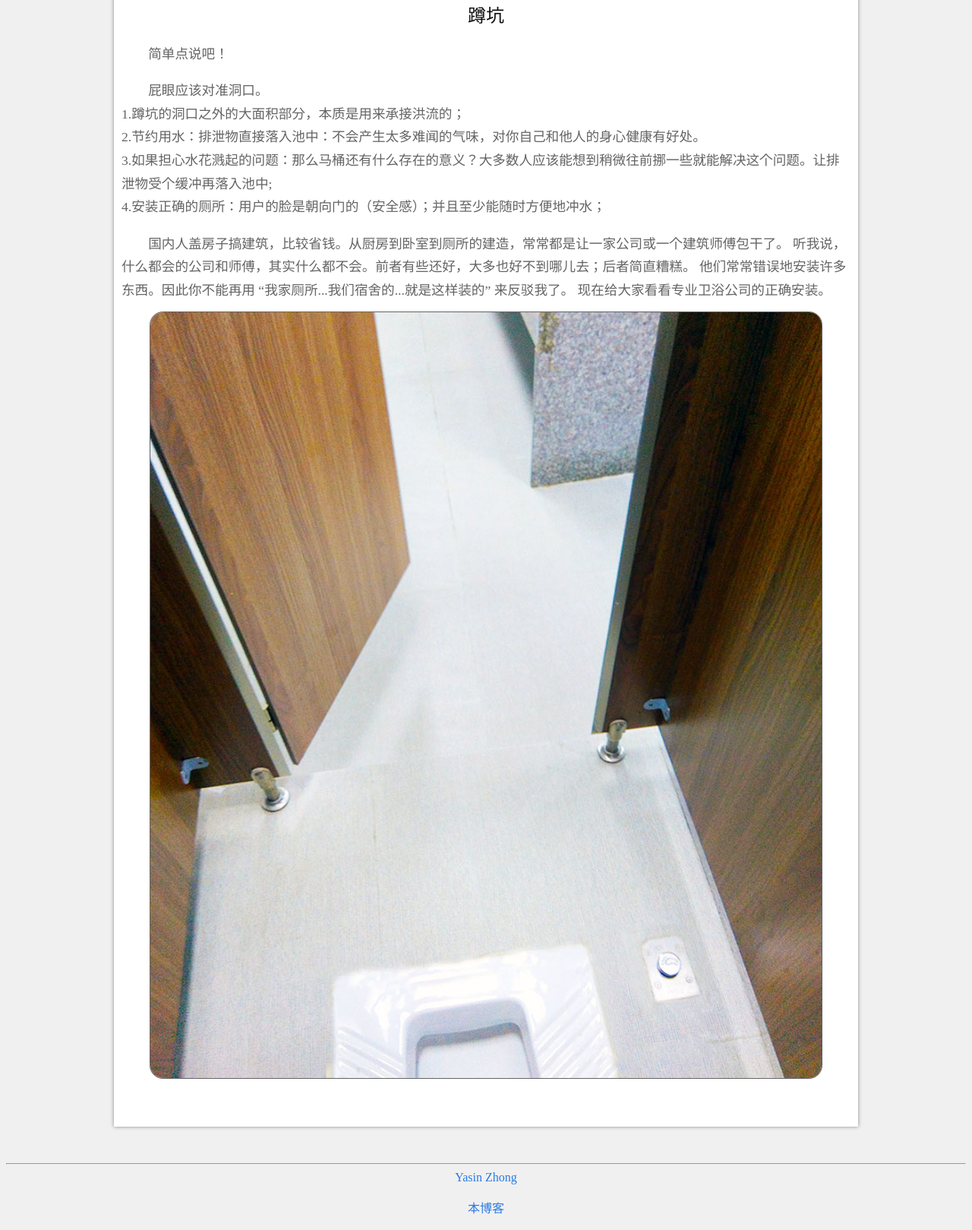
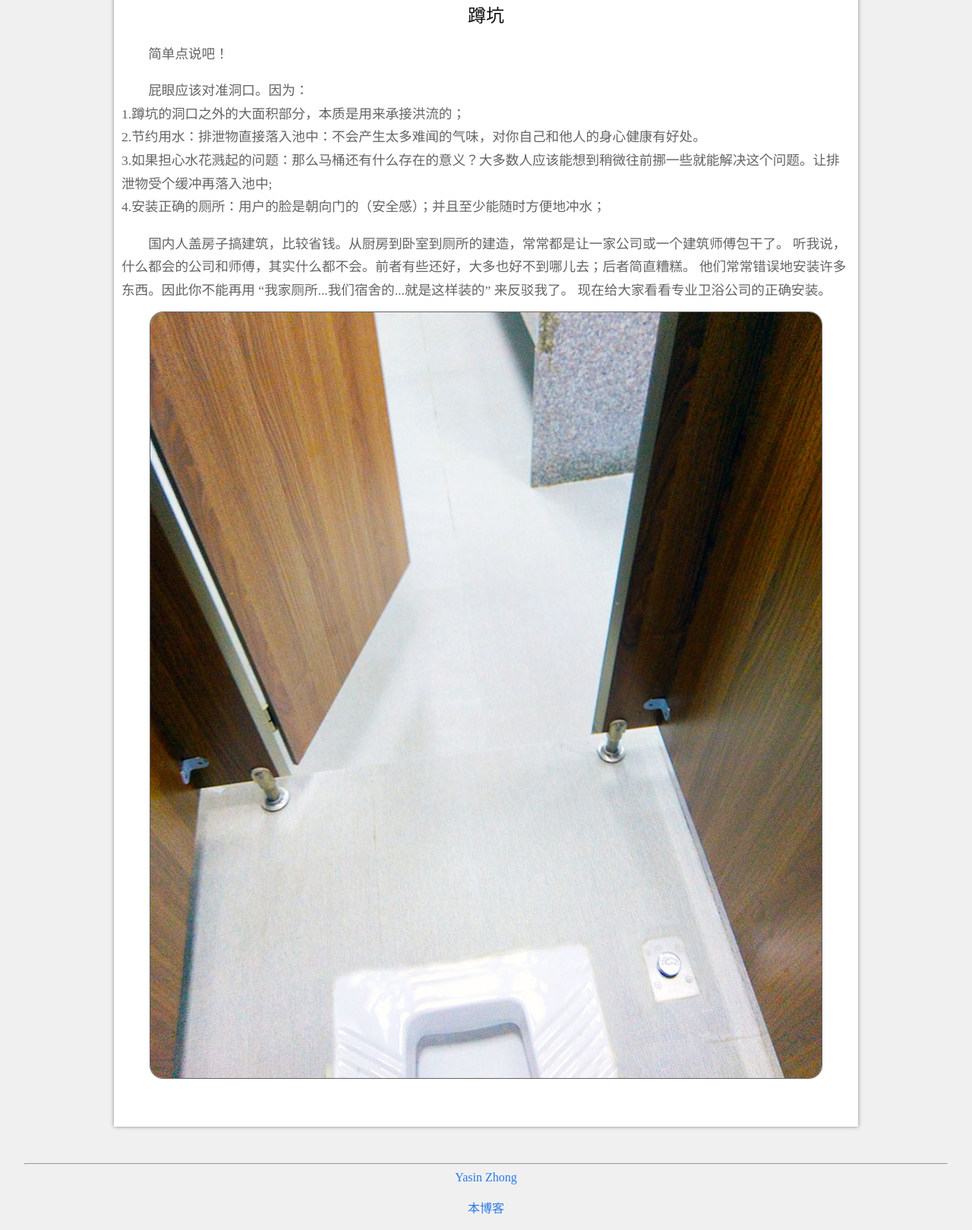
Before and after one commit to YasinZhong/yasinzhong.github.io, a Jekyll site: the page built from _posts/2018-4-13-DK.html, in a window 1280 px wide. Shown: the part 467-2086 px from the top of the page at 76% size. Built offline with Jekyll 4.4.1, drawn with Linux system fonts in a browser that asks for light colours; comment, search, counter and statistics services are not loaded.

Commit message:
2018/06/24

```diff
--- a/_posts/2018-4-13-DK.html
+++ b/_posts/2018-4-13-DK.html
@@ -26,7 +26,7 @@ title: 蹲坑的朝向
 	简单点说吧！
 </p>
 <p>
-	屁眼应该对准洞口。<br>
+	屁眼应该对准洞口。因为：<br>
 	1.蹲坑的洞口之外的大面积部分，本质是用来承接洪流的；<br>
 	2.节约用水：排泄物直接落入池中：不会产生太多难闻的气味，对你自己和他人的身心健康有好处。<br>
 	3.如果担心水花溅起的问题：那么马桶还有什么存在的意义？大多数人应该能想到稍微往前挪一些就能解决这个问题。让排泄物受个缓冲再落入池中;<br>
--- a/cssjs/a.css
+++ b/cssjs/a.css
@@ -5,6 +5,8 @@ body
 {
 	color:rgb(100,100,100);
 	background-color:rgb(240,240,240);
+	padding-left: 1.5em;
+	padding-right: 1.5em;
 }
 
 p
```
